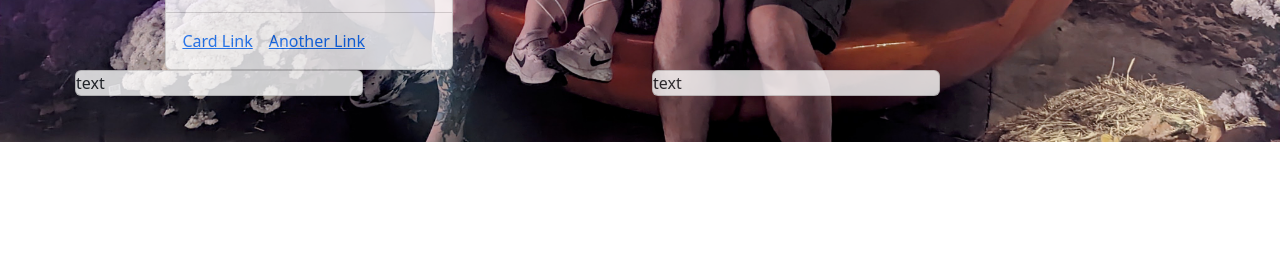
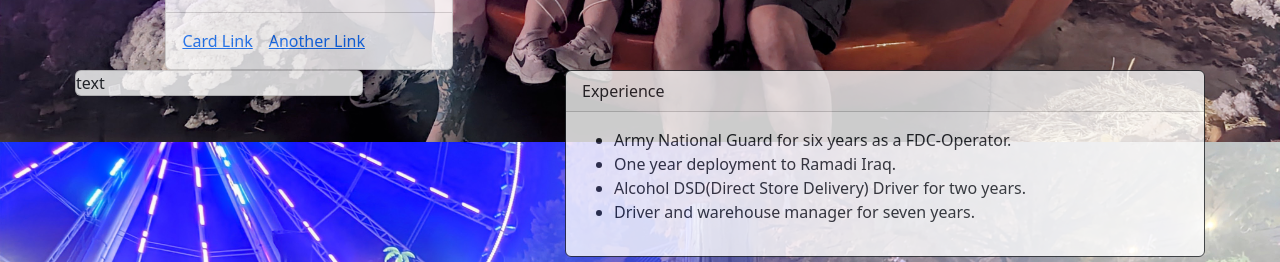
Before and after one commit to JAGeorge54/Portfolio, a React (Vite) app: page / in a window 1280 px wide. Shown: the part 658-920 px from the top of the page. Before the commit the page ends 800 px from the top, so only its background shows below. Built offline with nearby package versions, Linux system fonts and the light colour scheme.

Commit message:
added experience

```diff
--- a/src/components/experience.jsx
+++ b/src/components/experience.jsx
@@ -2,12 +2,23 @@ import Container from 'react-bootstrap/Container';
 import Row from 'react-bootstrap/Row';
 import Col from 'react-bootstrap/Col';
 import Card from 'react-bootstrap/Card';
+import Nav from 'react-bootstrap/Nav';
 
 function Experience() {
     return (
         <>
-            <Card style={{ width: '18rem' }}>
-                text
+            <Card border="dark" style={{ width: '40rem' }}>
+                <Card.Header>Experience</Card.Header>
+                <Card.Body>
+                    <Card.Text>
+                        <ul>
+                            <li>Army National Guard for six years as a FDC-Operator.</li>
+                            <li>One year deployment to Ramadi Iraq.</li>
+                            <li>Alcohol DSD(Direct Store Delivery) Driver for two years.</li>
+                            <li>Driver and warehouse manager for seven years.</li>
+                        </ul>
+                    </Card.Text>
+                </Card.Body>
             </Card>
         </>
     )
```
